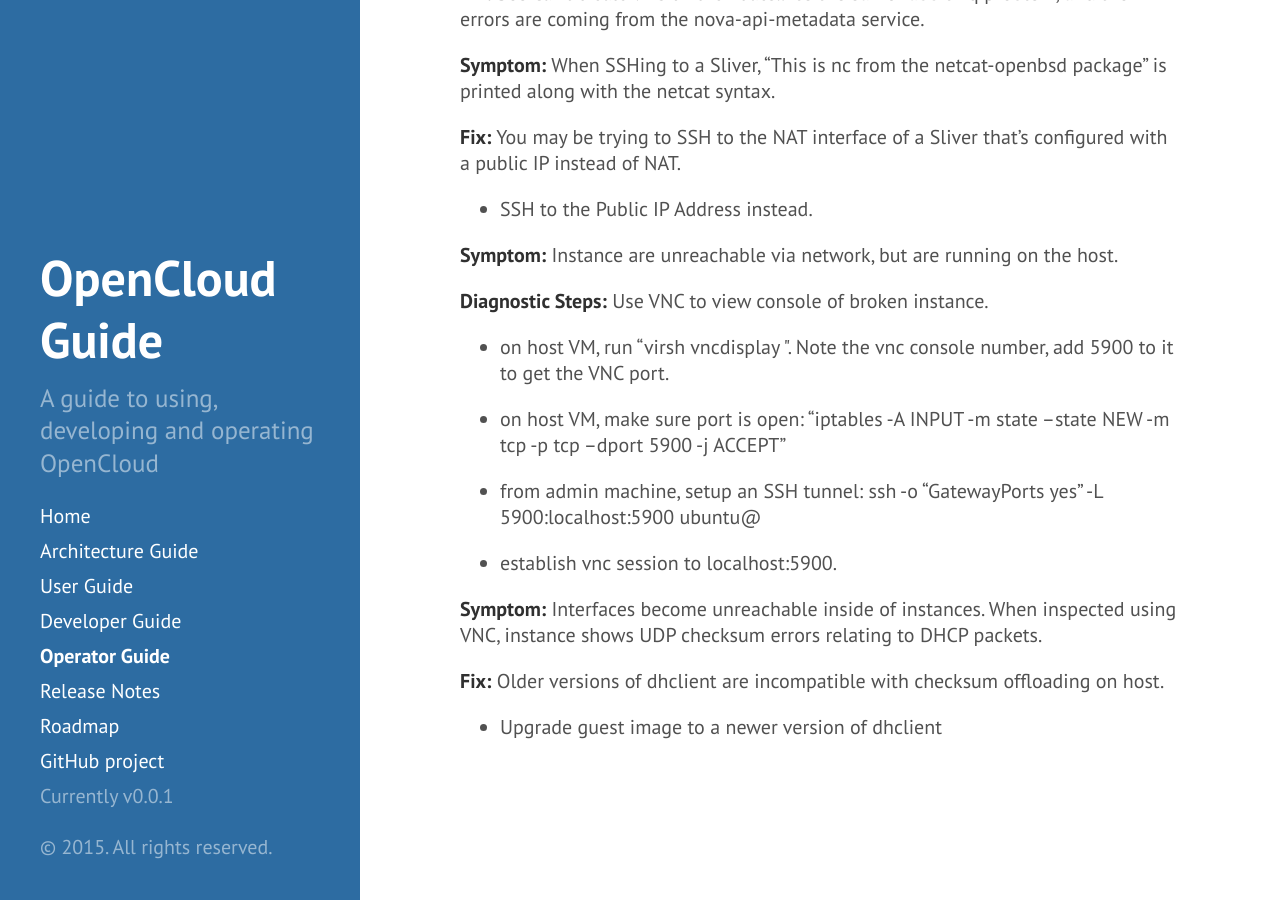
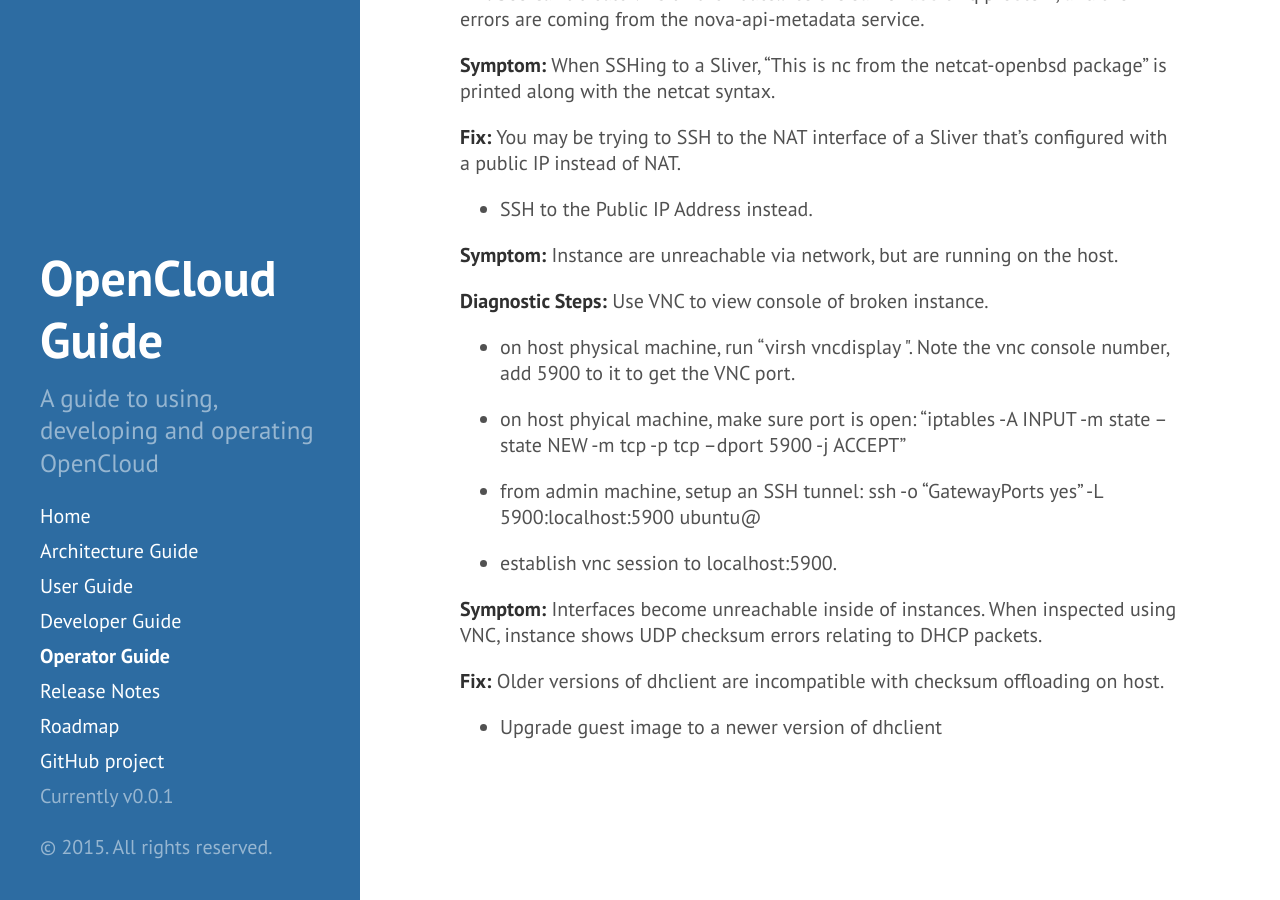
Before and after one commit to open-cloud/open-cloud.github.io.old, a Jekyll site: the page built from 3_operator.md, in a window 1280 px wide and 900 px high, scrolled down 14602 px. Built offline with Jekyll 4.4.1, drawn with Linux system fonts in a browser that asks for light colours; Markdown is read by kramdown in place of the engine named in the settings.

Commit message:
fix machine description

```diff
--- a/3_operator.md
+++ b/3_operator.md
@@ -607,9 +607,9 @@
 
 **Diagnostic Steps:** Use VNC to view console of broken instance.
 
-* on host VM, run "virsh vncdisplay <instance_name>". Note the vnc console number, add 5900 to it to get the VNC port.
+* on host physical machine, run "virsh vncdisplay <instance_name>". Note the vnc console number, add 5900 to it to get the VNC port.
 
-* on host VM, make sure port is open: "iptables -A INPUT -m state --state NEW -m tcp -p tcp --dport 5900  -j ACCEPT"
+* on host phyical machine, make sure port is open: "iptables -A INPUT -m state --state NEW -m tcp -p tcp --dport 5900  -j ACCEPT"
 
 * from admin machine, setup an SSH tunnel: ssh -o "GatewayPorts yes" -L 5900:localhost:5900 ubuntu@<hostname>
 
```
